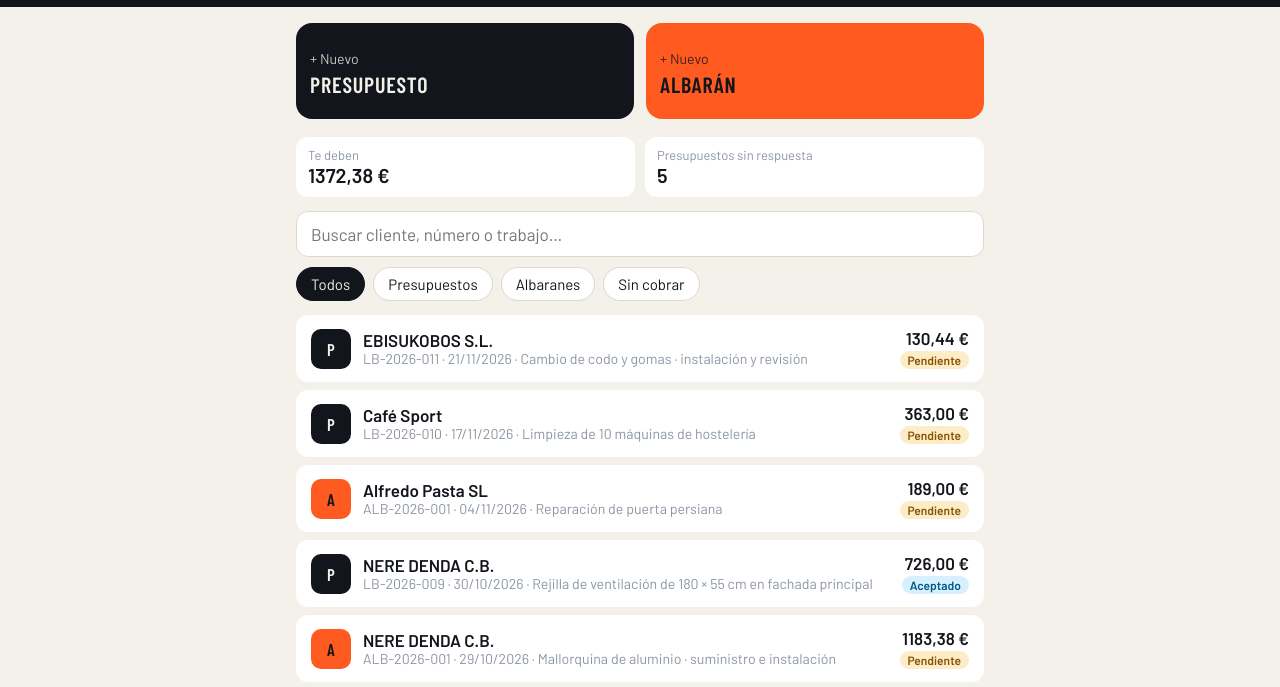
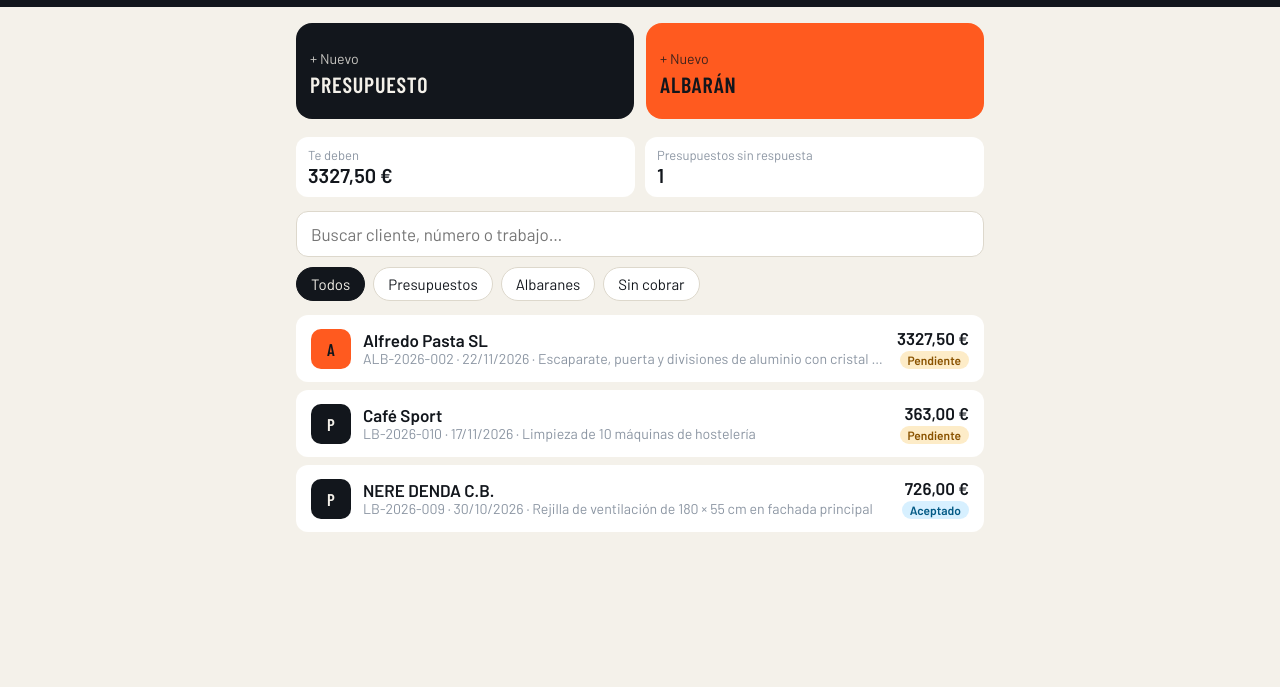
Before and after one commit to donnypanama-ctrl/abrigada, a plain HTML site: page facil.html in a window 1280 px wide. Shown: the part 47-734 px from the top of the page. Drawn offline with nearby package versions, Linux system fonts and the light colour scheme; a web font is replaced by a local one.

Commit message:
App fácil: quitar pendientes traídos y añadir albarán del cristal de Alfredo Pasta (lb-v31) (#6)
Claude-Session: https://claude.ai/code/session_01HsbqdMS4jQ4ZowEeQcQf9Q

Co-authored-by: Claude <noreply@anthropic.com>

```diff
--- a/facil.html
+++ b/facil.html
@@ -674,6 +674,28 @@ const cloud=(function(){
   return{push,pull,start,panel};
 })();
 
+// ================= Arreglos de una vez (22/11/2026, pedidos por Donny) =================
+// 1) Quitar los documentos traídos de la app de antes que sigan pendientes, menos Café Sport.
+// 2) Añadir el albarán del cristal de Alfredo Pasta (del presupuesto del escaparate, 2.750 € + IVA).
+// Todo con u=2: cualquier cambio hecho a mano en un aparato (u = hora real) manda sobre esto.
+(function(){
+  let ch=false;
+  S.docs.forEach(d=>{
+    if(!d.del&&/^imp-/.test(d.id)&&d.id!=='imp-alb-cristal'&&(d.u||0)<=2&&d.cl&&!/caf[eé] sport/i.test(d.cl.n||'')&&estado(d)==='pendiente'){
+      Object.keys(d).forEach(k=>{if(!['id','t','num'].includes(k))delete d[k]});d.del=1;d.u=2;ch=true}
+  });
+  if(!S.docs.some(d=>d.id==='imp-alb-cristal')){
+    S.docs.push({id:'imp-alb-cristal',u:2,t:'A',num:nextNum('A'),f:today(),
+      cl:{n:'Alfredo Pasta SL',cif:'',dir:'Plaza de Cascorro 21\nLa Latina, Madrid',tel:'',mail:''},
+      asunto:'Escaparate, puerta y divisiones de aluminio con cristal de seguridad',
+      desc:'1 escaparate fijo con 1 puerta batiente.\n2 divisiones fijas en el interior del local.\nEstructura de aluminio en color RAL 7022 (gris oscuro).\nCristal de seguridad laminar 5+5 transparente en escaparate, puerta y divisiones interiores.\nPuerta con cerradura de llave y freno muelle.\nMontaje, nivelación, fijación, acabado y sellado. Transporte y retirada de residuos.',
+      l:[{k:'M',d:'Suministro e instalación de escaparate fijo, puerta batiente y 2 divisiones interiores en aluminio RAL 7022 con cristal laminar 5+5, cerradura y freno muelle',q:1,p:'2750'}],
+      siva:false,pago:'Transferencia o Bizum.',cond:'',est:'pendiente',pagos:[]});
+    ch=true;
+  }
+  if(ch)saveLocal();
+})();
+
 // ================= Arranque =================
 const h=(location.hash||'').slice(1);if(['docs','clientes','ajustes','cuentas'].includes(h))view=h;
 render();cloud.start();
--- a/sw.js
+++ b/sw.js
@@ -1,5 +1,5 @@
 // Red primero: siempre la última versión; si no hay cobertura, la copia guardada.
-const C='lb-v30';
+const C='lb-v31';
 self.addEventListener('install',e=>{self.skipWaiting();e.waitUntil(caches.open(C).then(c=>c.addAll(['./','index.html','panel.html','cotizaciones.html','facil.html','facil.webmanifest','supabase.js','cloud.js','manifest.webmanifest','icon-192.png','html2canvas.min.js','jspdf.umd.min.js','xlsx.mini.min.js'])))});
 self.addEventListener('activate',e=>e.waitUntil(caches.keys().then(ks=>Promise.all(ks.filter(k=>k!==C).map(k=>caches.delete(k)))).then(()=>self.clients.claim())));
 self.addEventListener('fetch',e=>{
```
